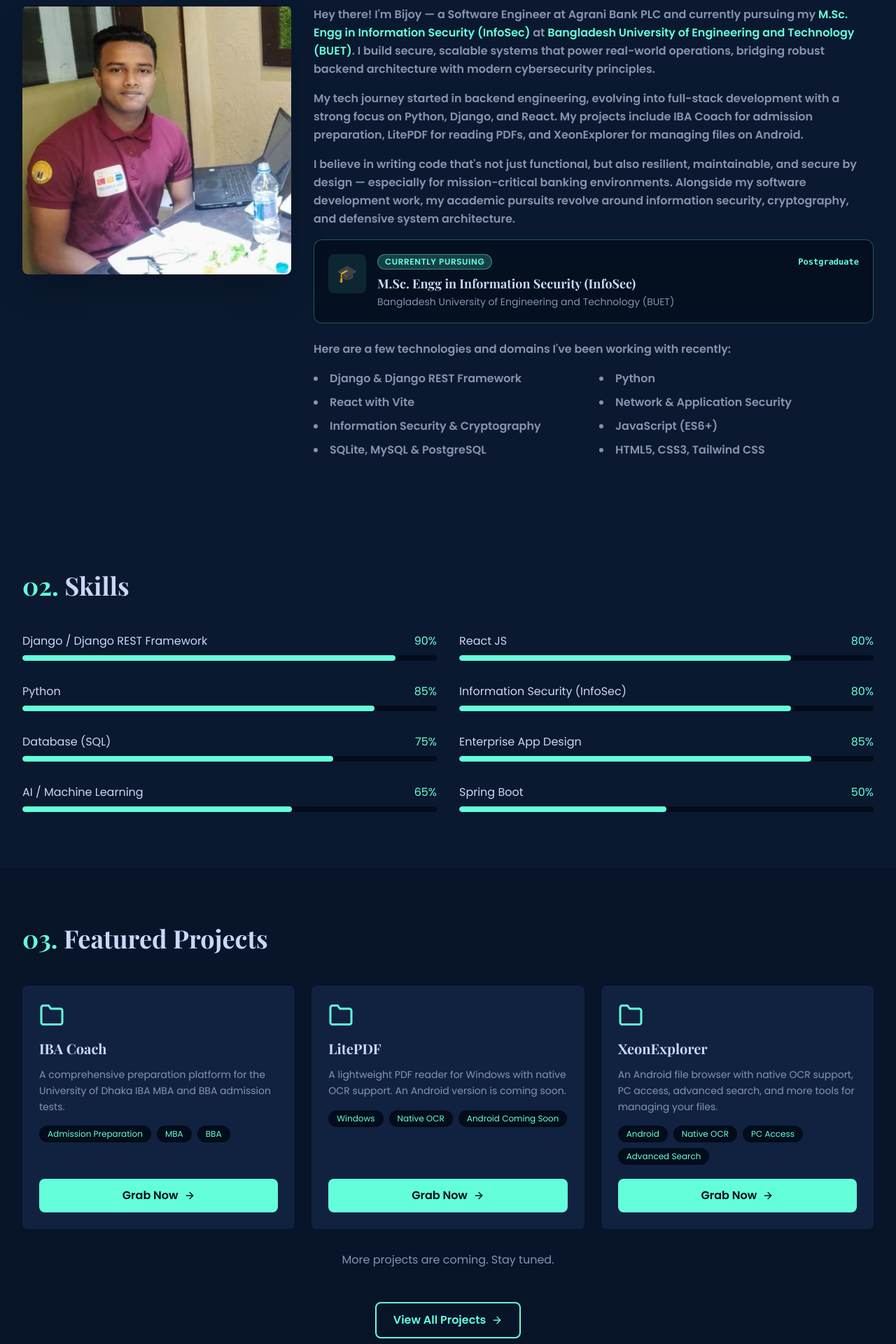
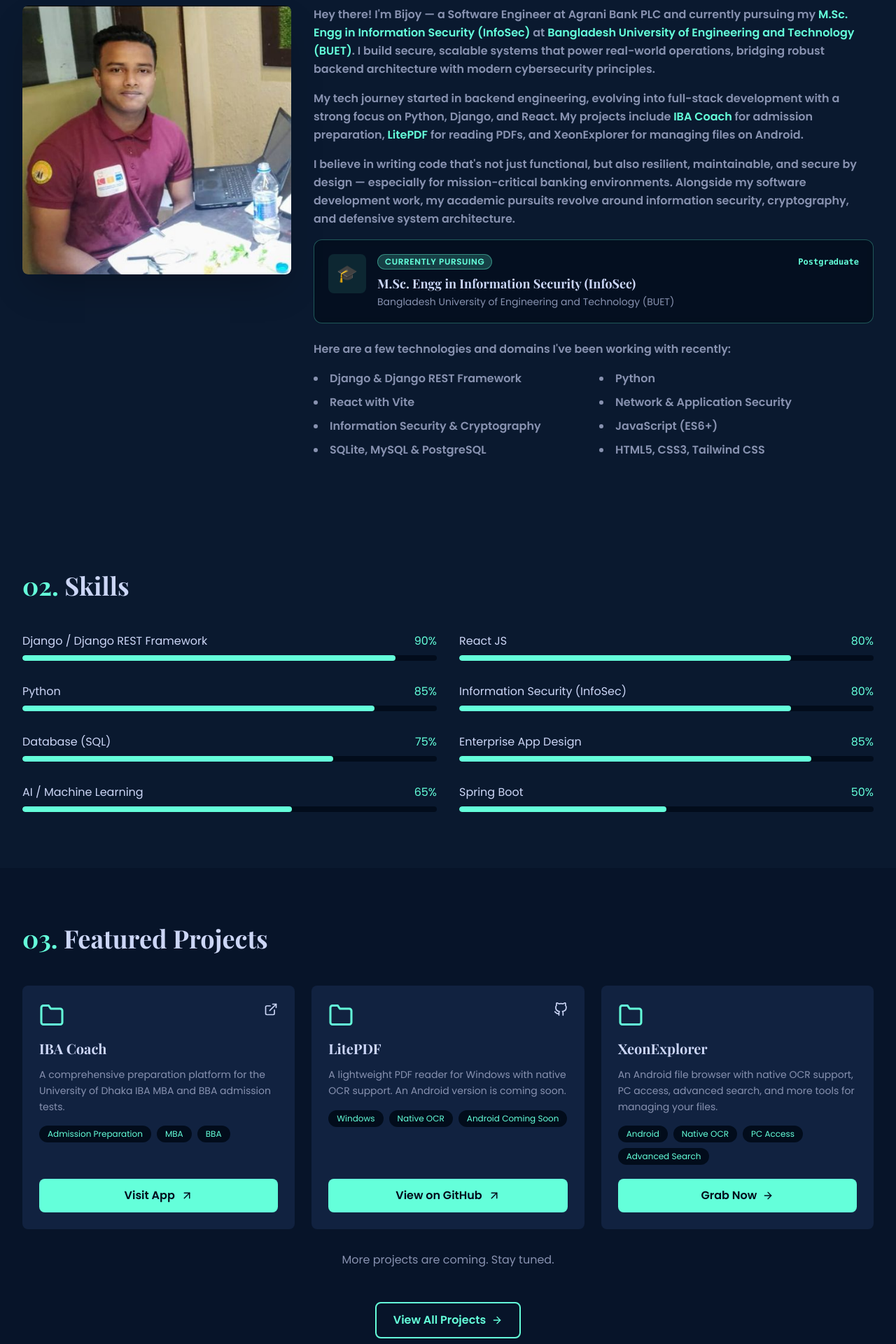
Before and after one commit to nurbijoy/nurbijoy.github.io, a React (Vite) app: page / in a window 1280 px wide. Shown: the part 960-2880 px from the top of the page at 70% size. Built offline with nearby package versions, Linux system fonts and the light colour scheme.

Commit message:
Projects link updated

```diff
--- a/src/components/About.jsx
+++ b/src/components/About.jsx
@@ -59,8 +59,11 @@
               </p>
               <p className="leading-relaxed">
                 My tech journey started in backend engineering, evolving into full-stack development with a strong focus
-                on Python, Django, and React. My projects include IBA Coach for admission preparation, LitePDF for reading PDFs,
-                and XeonExplorer for managing files on Android.
+                on Python, Django, and React. My projects include{' '}
+                <a href="https://ibacoach.onrender.com/" target="_blank" rel="noopener noreferrer" className="text-secondary hover:underline">IBA Coach</a>{' '}
+                for admission preparation,{' '}
+                <a href="https://github.com/nurbijoy/LitePDF" target="_blank" rel="noopener noreferrer" className="text-secondary hover:underline">LitePDF</a>{' '}
+                for reading PDFs, and XeonExplorer for managing files on Android.
               </p>
               <p className="leading-relaxed">
                 I believe in writing code that's not just functional, but also resilient, maintainable, and secure by design —
--- a/src/components/ProjectGrabLink.jsx
+++ b/src/components/ProjectGrabLink.jsx
@@ -1,7 +1,27 @@
 import { Link } from 'react-router-dom'
-import { FiArrowRight } from 'react-icons/fi'
+import { FiArrowRight, FiArrowUpRight } from 'react-icons/fi'
 
-const ProjectGrabLink = ({ project }) => (
+const ProjectGrabLink = ({ project }) => {
+  const targetUrl = project.liveUrl || project.githubUrl
+
+  if (targetUrl) {
+    const isLive = Boolean(project.liveUrl)
+    const label = isLive ? 'Visit App' : 'View on GitHub'
+
+    return (
+      <a
+        href={targetUrl}
+        target="_blank"
+        rel="noopener noreferrer"
+        aria-label={`${label} — ${project.title}`}
+        className="flex items-center justify-center gap-2 mt-auto px-4 py-3 bg-secondary hover:bg-secondary/80 text-dark font-semibold rounded-lg transition-colors focus-visible:outline focus-visible:outline-2 focus-visible:outline-offset-4 focus-visible:outline-secondary"
+      >
+        {label} <FiArrowUpRight aria-hidden="true" className="text-lg" />
+      </a>
+    )
+  }
+
+  return (
     <Link
       to="/release"
       aria-label={`Grab Now — ${project.title}`}
@@ -10,5 +30,6 @@
       Grab Now <FiArrowRight aria-hidden="true" />
     </Link>
   )
+}
 
 export default ProjectGrabLink
--- a/src/components/Projects.jsx
+++ b/src/components/Projects.jsx
@@ -1,6 +1,6 @@
 import { motion } from 'framer-motion'
 import { useInView } from '../hooks/useInView'
-import { FiFolder, FiArrowRight } from 'react-icons/fi'
+import { FiFolder, FiArrowRight, FiGithub, FiExternalLink } from 'react-icons/fi'
 import { Link } from 'react-router-dom'
 import { projectsData } from '../data/projectsData'
 import ProjectGrabLink from './ProjectGrabLink'
@@ -33,6 +33,30 @@
               >
                 <div className="flex justify-between items-start mb-4">
                   <FiFolder className="text-secondary text-4xl" />
+                  <div className="flex items-center gap-3 text-light">
+                    {project.githubUrl && (
+                      <a
+                        href={project.githubUrl}
+                        target="_blank"
+                        rel="noopener noreferrer"
+                        className="hover:text-secondary text-xl transition-colors"
+                        aria-label={`GitHub repo for ${project.title}`}
+                      >
+                        <FiGithub />
+                      </a>
+                    )}
+                    {project.liveUrl && (
+                      <a
+                        href={project.liveUrl}
+                        target="_blank"
+                        rel="noopener noreferrer"
+                        className="hover:text-secondary text-xl transition-colors"
+                        aria-label={`Live demo for ${project.title}`}
+                      >
+                        <FiExternalLink />
+                      </a>
+                    )}
+                  </div>
 
                 </div>
 
--- a/src/data/projectsData.js
+++ b/src/data/projectsData.js
@@ -6,6 +6,7 @@
     tags: ['Admission Preparation', 'MBA', 'BBA'],
     category: 'Education',
     emoji: '🎓',
+    liveUrl: 'https://ibacoach.onrender.com/',
   },
   {
     id: 'litepdf',
@@ -14,6 +15,7 @@
     tags: ['Windows', 'Native OCR', 'Android Coming Soon'],
     category: 'Productivity',
     emoji: '📄',
+    githubUrl: 'https://github.com/nurbijoy/LitePDF',
   },
   {
     id: 'xeon-explorer',
--- a/src/pages/ProjectsPage.jsx
+++ b/src/pages/ProjectsPage.jsx
@@ -1,7 +1,7 @@
 import { useState } from 'react'
 import { Link } from 'react-router-dom'
 import { motion } from 'framer-motion'
-import { FiArrowLeft } from 'react-icons/fi'
+import { FiArrowLeft, FiGithub, FiExternalLink } from 'react-icons/fi'
 import { projectsData, categories } from '../data/projectsData'
 import ProjectGrabLink from '../components/ProjectGrabLink'
 
@@ -80,9 +80,35 @@
 
               {/* Project Content */}
               <div className="p-6 flex flex-col flex-1">
-                <h3 className="text-2xl font-bold text-light mb-3 group-hover:text-secondary transition-colors">
-                  {project.title}
-                </h3>
+                <div className="flex items-center justify-between mb-3">
+                  <h3 className="text-2xl font-bold text-light group-hover:text-secondary transition-colors">
+                    {project.title}
+                  </h3>
+                  <div className="flex items-center gap-3 text-light">
+                    {project.githubUrl && (
+                      <a
+                        href={project.githubUrl}
+                        target="_blank"
+                        rel="noopener noreferrer"
+                        className="hover:text-secondary text-xl transition-colors"
+                        aria-label={`GitHub repo for ${project.title}`}
+                      >
+                        <FiGithub />
+                      </a>
+                    )}
+                    {project.liveUrl && (
+                      <a
+                        href={project.liveUrl}
+                        target="_blank"
+                        rel="noopener noreferrer"
+                        className="hover:text-secondary text-xl transition-colors"
+                        aria-label={`Live demo for ${project.title}`}
+                      >
+                        <FiExternalLink />
+                      </a>
+                    )}
+                  </div>
+                </div>
 
                 <p className="text-gray mb-4 leading-relaxed">
                   {project.description}
--- a/src/pages/ReleasePage.jsx
+++ b/src/pages/ReleasePage.jsx
@@ -30,10 +30,15 @@
         <p className="text-secondary text-sm font-semibold tracking-widest uppercase mb-4">Coming soon</p>
         <h1 className="text-4xl sm:text-5xl font-bold text-light mb-6">Wait for release</h1>
         <p className="text-gray text-lg leading-relaxed mb-4">
-          IBA Coach, LitePDF, and XeonExplorer are waiting for their public release.
-          Download and access links will be available here when they launch.
+          XeonExplorer is currently preparing for its public release.
+          Download and access links will be available here when it launches.
         </p>
-        <p className="text-gray leading-relaxed mb-10">Thanks for your interest. Check back for release updates—and more projects to come.</p>
+        <p className="text-gray leading-relaxed mb-10">
+          In the meantime, check out available projects like{' '}
+          <a href="https://ibacoach.onrender.com/" target="_blank" rel="noopener noreferrer" className="text-secondary hover:underline font-semibold">IBA Coach</a>{' '}
+          and{' '}
+          <a href="https://github.com/nurbijoy/LitePDF" target="_blank" rel="noopener noreferrer" className="text-secondary hover:underline font-semibold">LitePDF</a>.
+        </p>
         <div className="flex flex-col sm:flex-row gap-4 justify-center">
           <Link to="/projects" className="inline-flex justify-center items-center gap-2 px-6 py-3 bg-secondary text-dark font-semibold rounded-lg hover:bg-secondary/80 transition-colors">
             <FiArrowLeft aria-hidden="true" /> Explore Projects
```
Also changed, not shown: 1 other file (tests, documents, lock files or other folders). Lines whose indentation alone changed are shown as unchanged.
